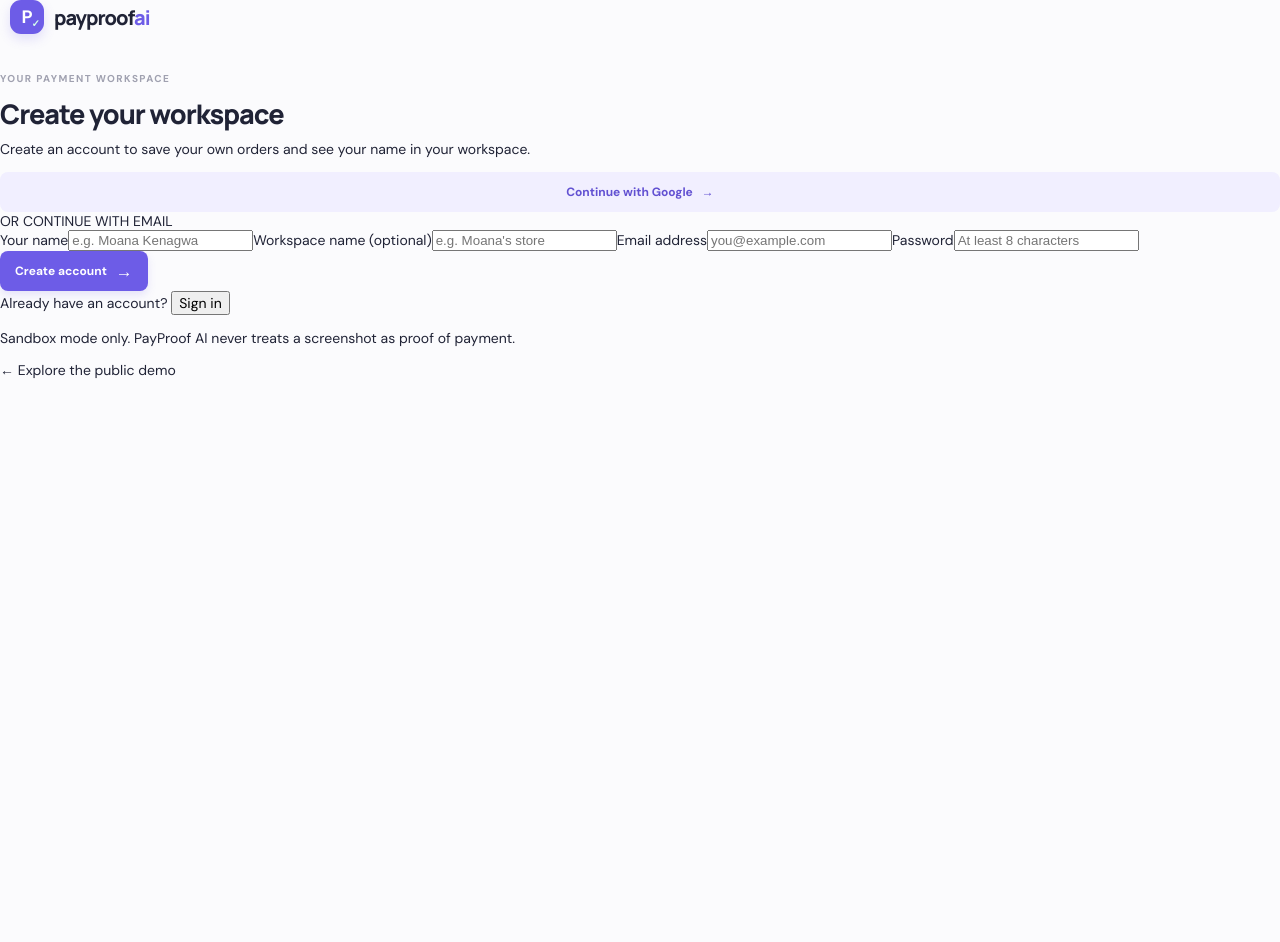
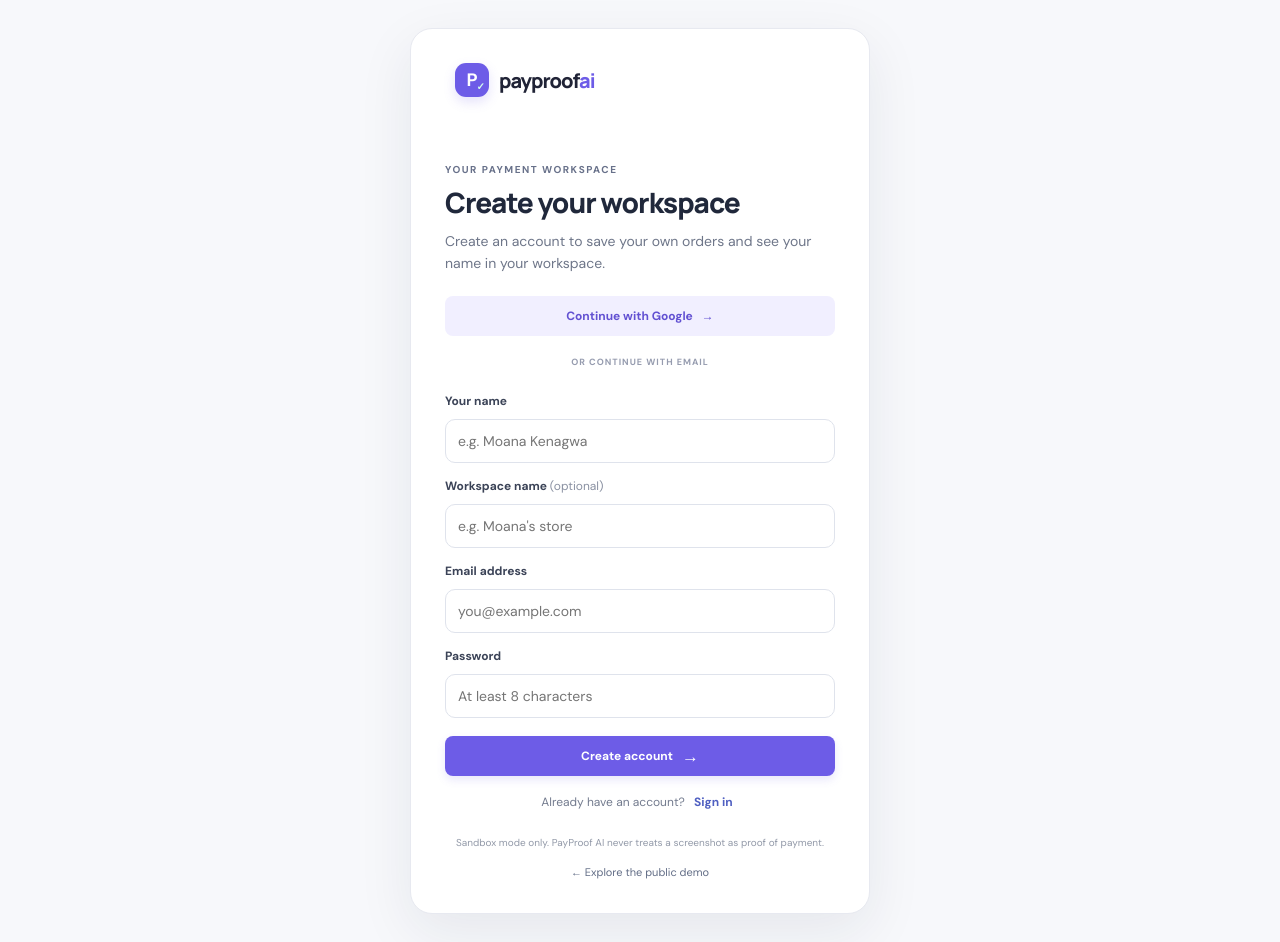
Before and after one commit to Moana-star/payproof-ai, a Next.js app: page /auth in a window 1280 px wide. Before the commit the page ends 800 px from the top, so only its background shows below. Built offline with nearby package versions, Linux system fonts and the light colour scheme.

Commit message:
Style the account sign-in screen

```diff
--- a/app/globals.css
+++ b/app/globals.css
@@ -162,3 +162,26 @@ h1,h2,p{margin-top:0}h1{font:800 27px Manrope,sans-serif;letter-spacing:-1px;mar
 @media(max-width:1050px){.reconciliation-header{padding:20px}.reconciliation-flow{padding:17px 20px;gap:8px}.reconciliation-flow-step{gap:7px}.reconciliation-flow-step strong{font-size:9px}.reconciliation-flow-step small{font-size:8px}.reconciliation-stats{padding:16px 20px}.reconciliation-table-heading{padding:18px 20px 13px}}
 @media(max-width:760px){.reconciliation-header{flex-direction:column;gap:15px}.reconciliation-actions{width:100%;align-items:flex-start;flex-direction:row;flex-wrap:wrap}.reconciliation-flow{align-items:flex-start;flex-direction:column;gap:8px}.reconciliation-flow-step{width:100%}.reconciliation-flow-step strong,.reconciliation-flow-step small{white-space:normal}.reconciliation-flow-line{width:1px;height:10px;flex:none;margin-left:13px}.reconciliation-stats{grid-template-columns:repeat(2,minmax(0,1fr));row-gap:17px}.reconciliation-stats>div{padding:0 12px;border-right:0}.reconciliation-stats>div:nth-child(odd){padding-left:0;border-right:1px solid #efeff5}.reconciliation-stats>div:nth-child(even){padding-right:0}.reconciliation-table-heading{align-items:flex-start;flex-direction:column}.reconciliation-filters{width:100%;flex-wrap:wrap}.reconciliation-filters input{flex:1;min-width:130px;width:auto}.reconciliation-filters select{flex:1;min-width:130px;width:auto}.reconciliation-footer{align-items:flex-start;flex-direction:column;padding:13px 18px}}
 @media(max-width:440px){.reconciliation-header{padding:17px}.reconciliation-header h2{font-size:16px}.reconciliation-actions{align-items:stretch;flex-direction:column}.reconciliation-demo-tag{align-self:flex-start;font-size:8px}.reconciliation-stats{padding:15px 17px}.reconciliation-stats strong{font-size:21px}.reconciliation-table-heading{padding:17px}.reconciliation-footer{padding:13px 17px}}
+
+
+/* Account authentication */
+.auth-shell{min-height:100vh;display:grid;place-items:center;padding:28px 16px;background:#f7f8fb}
+.auth-card{width:min(100%,460px);padding:34px;border:1px solid #e7e9f0;border-radius:22px;background:#fff;box-shadow:0 18px 55px rgba(30,40,70,.08)}
+.auth-brand{display:inline-flex;align-items:center;gap:10px;text-decoration:none;margin-bottom:28px}
+.auth-card .eyebrow{font-size:10px;letter-spacing:1.5px;font-weight:800;color:#68718a}
+.auth-card h1{font-size:28px;line-height:1.2;color:#20283b;margin:10px 0}
+.auth-intro{font-size:14px;line-height:1.6;color:#6e7689;margin-bottom:22px}
+.auth-form{display:grid;gap:10px;margin-top:18px}
+.auth-form label{font-size:12px;font-weight:700;color:#3b4357;margin-top:5px}
+.auth-form label span{font-weight:400;color:#8a91a2}
+.auth-form input{height:44px;border:1px solid #dfe3ec;border-radius:10px;padding:0 12px;font:inherit;color:#293247}
+.auth-form input:focus{outline:3px solid #e1e8ff;border-color:#7487d8}
+.auth-divider{text-align:center;color:#969caf;font-size:9px;font-weight:800;letter-spacing:1px;margin:20px 0}
+.auth-submit{width:100%;margin-top:8px}
+.auth-error,.auth-success{font-size:12px;line-height:1.5;padding:10px;border-radius:9px}
+.auth-error{color:#a23b49;background:#fff0f1}.auth-success{color:#176d50;background:#ecf8f2}
+.auth-switch{font-size:12px;color:#737b8e;text-align:center;margin-top:17px}
+.auth-switch button,.auth-switch a{border:0;background:none;color:#4f5fc1;font:inherit;font-weight:750;cursor:pointer;text-decoration:none}
+.auth-footnote{font-size:10px;color:#9299a8;line-height:1.5;text-align:center;margin-top:24px}
+.auth-back-link{display:block;text-align:center;color:#626d86;font-size:11px;text-decoration:none;margin-top:15px}
+@media(max-width:480px){.auth-card{padding:25px 20px}}
```
